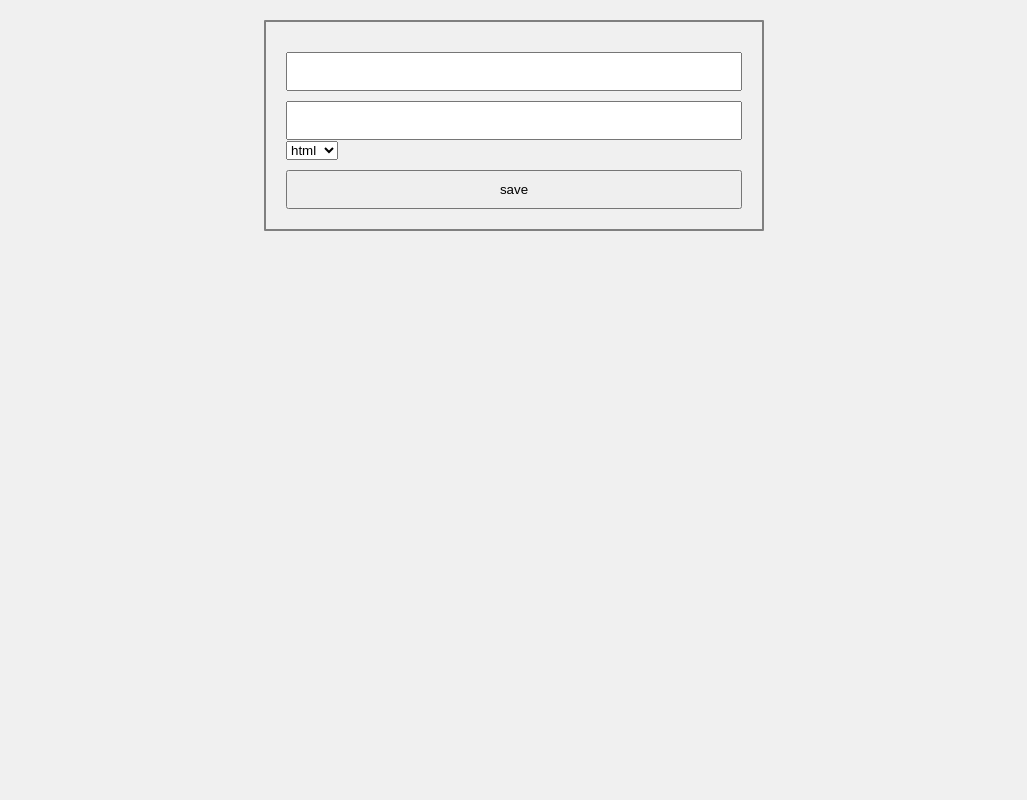
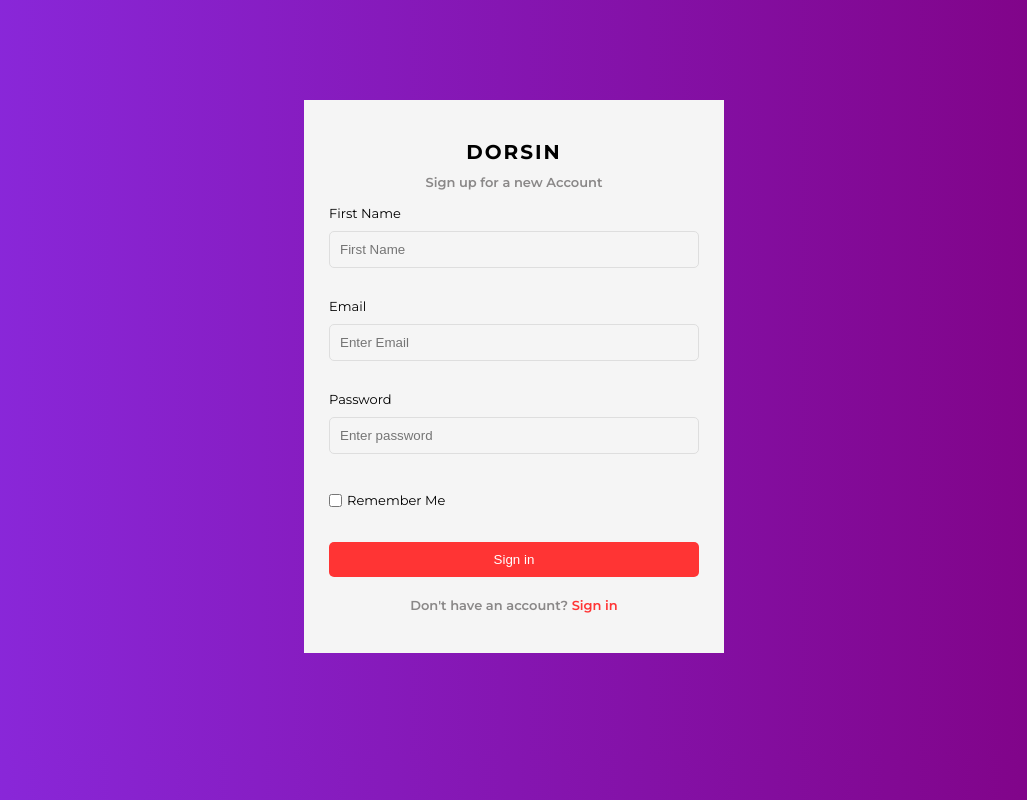
Before and after one commit to BrownEdgar/React_Poghos, a React (Vite) app: page / in a window 1280 px wide. Shown: the whole page, without its empty margins (126-1153 px from the left). Built offline with nearby package versions, Linux system fonts and the light colour scheme.

Commit message:
Added form with Formik homework

```diff
--- /dev/null
+++ b/src/Lessons/Homework/Formik/App.jsx
@@ -0,0 +1,76 @@
+import { Formik,Form,Field,ErrorMessage } from 'formik'
+import { nanoid } from 'nanoid'
+import {useState} from 'react'
+import { object as YupObject,string } from 'yup'
+import './App.scss'
+
+
+
+const initialValues = {
+    username:"",
+    email:'',
+    password:'',
+    toggle:false
+}
+const validationSchema = YupObject({
+    username:string().max(18,'Too long').min(3,'Too short').required('This field is invalid'),
+    email:string().email().required('This field is invalid'),
+    password:string().min(6,'Must be at least 6 characters').required('This field is invalid')
+})
+
+export default function App() {
+    const [users, setUsers] = useState([])
+
+    const handleSubmit = (values,{resetForm}) => {
+        const user = {
+            id:nanoid(),
+            ...values
+        }
+        setUsers([...users,user])
+        resetForm()
+    }
+
+  return (
+    <div className='App'>
+        <h1>DORSIN</h1>
+        <p>Sign up for a new Account</p>
+        <Formik
+        onSubmit={handleSubmit}
+        initialValues={initialValues}
+        validationSchema={validationSchema}
+        >
+            {
+                (formik) => {
+                    return(
+                        <Form>
+            <label htmlFor="username" className={formik.errors.username && formik.touched.username?'invalid':''}>First Name
+                <Field type="text" name='username' id='username'placeholder='First Name' />
+                <i className='bx bx-error-circle' ></i>
+            </label>
+            <ErrorMessage  name="username" component="p" className="error" />
+            <label htmlFor="email" className={formik.errors.email && formik.touched.email?'invalid':''}>Email
+                <Field type="email" name='email' id='email'placeholder='Enter Email'  />
+                <i className='bx bx-error-circle' ></i>
+            </label>
+            <ErrorMessage name="email" component="p" className="error" />
+            <label htmlFor="password" className={formik.errors.password && formik.touched.password?'invalid':''}>Password
+                <Field type="password" name='password' id='password'placeholder='Enter password' />
+                <i className='bx bx-error-circle' ></i>
+            </label>
+            <ErrorMessage name="password" component="p" className="error" />
+            <label htmlFor="toggle" className='checked'>
+                <Field type="checkbox" id='toggle' name='toggle'/>Remember Me
+            </label>
+            <input type="submit" value="Sign in"  />
+                        </Form>
+                    )
+                }
+            }
+
+
+        </Formik>
+        <p>Don't have an account? <span>Sign in</span></p>
+
+    </div>
+  )
+}
--- /dev/null
+++ b/src/Lessons/Homework/Formik/App.scss
@@ -0,0 +1,99 @@
+.App{
+    margin: 100px auto;
+    width: 420px;
+    min-height: 500px;
+    background-color: whitesmoke;
+    padding: 10px;
+    & > h1{
+       padding: 5px ;
+       padding-top: 30px;
+       text-align: center;
+        font-size: 20px;
+        font-weight: 700;
+        letter-spacing: 2px;
+    }
+    & >p:first-of-type{
+        text-align: center;
+        margin: 5px;
+        font-size: 13px;
+        font-weight: 600;
+        color: #8a8888;
+
+    }
+& > form{
+    display: flex;
+    flex-direction: column;
+    & > label{
+        display: flex;
+        flex-direction: column;
+        font-size: 13px;
+        padding: 5px;
+        margin: 5px 10px;
+        position: relative;
+
+
+        input{
+            padding: 10px;
+            margin: 10px 0px;
+            background: transparent;
+            border-radius: 5px;
+            border: 1px solid #dedede;
+
+        }
+        i{
+            font-size: 15px;
+            color: #ff3434;
+            position: absolute;
+            bottom: 26.5px;
+            right: 20px;
+            display: none;
+
+        }
+    }
+    label.checked{
+        flex-direction: row;
+        padding: 5px;
+        margin: 5px 10px;
+        line-height: 2.5;
+        input{
+            margin-right: 5px;
+        }
+    }
+    &>[type='submit']{
+        padding: 10px;
+        margin: 15px;
+        color: #fff;
+        background-color: #ff3434;
+        border: 0;
+        border-radius: 5px;
+        cursor: pointer;
+    }
+     p.error{
+        margin: 5px 8px;
+        padding: 5px;
+        padding-top: 0;
+        color: #ff3434;
+        font-size: 10px;
+        font-weight: 600;
+    }
+    label.invalid{
+        input{
+            border:1px solid #ff3434;
+        }
+        i{
+            display: block;
+        }
+    }
+}
+&>p:last-of-type{
+    text-align: center;
+    margin: 5px;
+    margin-bottom: 30px;
+    font-size: 13px;
+    font-weight: 600;
+    color: #8a8888;
+    span{
+        color: #ff3434;
+    }
+}
+}
--- a/src/index.css
+++ b/src/index.css
@@ -10,7 +10,9 @@ body {
   font-family: 'Montserrat', sans-serif;
   max-width: 1440px;
   margin: 0 auto;
-  background-color: #f0f0f0;
+  /* background-color: #f0f0f0; */
+  background: linear-gradient(to right,blueviolet, purple)
+
 }
 
 ul {
--- a/src/main.jsx
+++ b/src/main.jsx
@@ -1,6 +1,6 @@
 
 import ReactDOM from 'react-dom/client'
-import App from './Lessons/Formik/App'
+import App from './Lessons/Homework/Formik/App'
 
 import './index.css'
 
```
